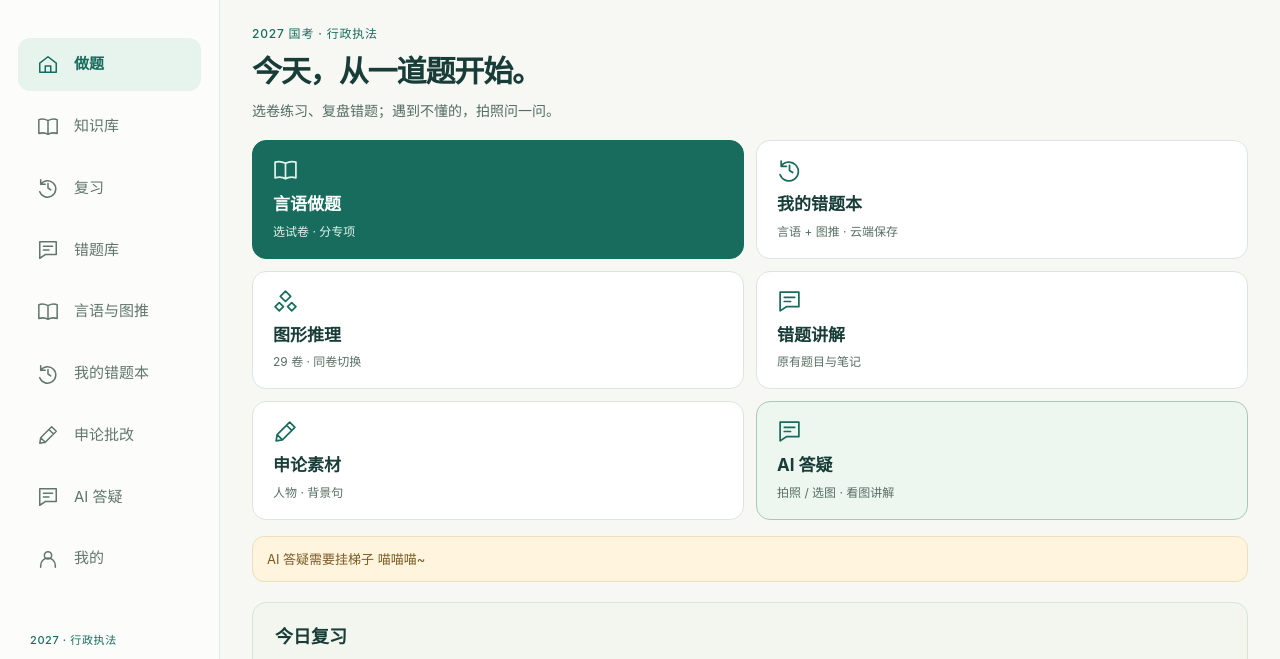
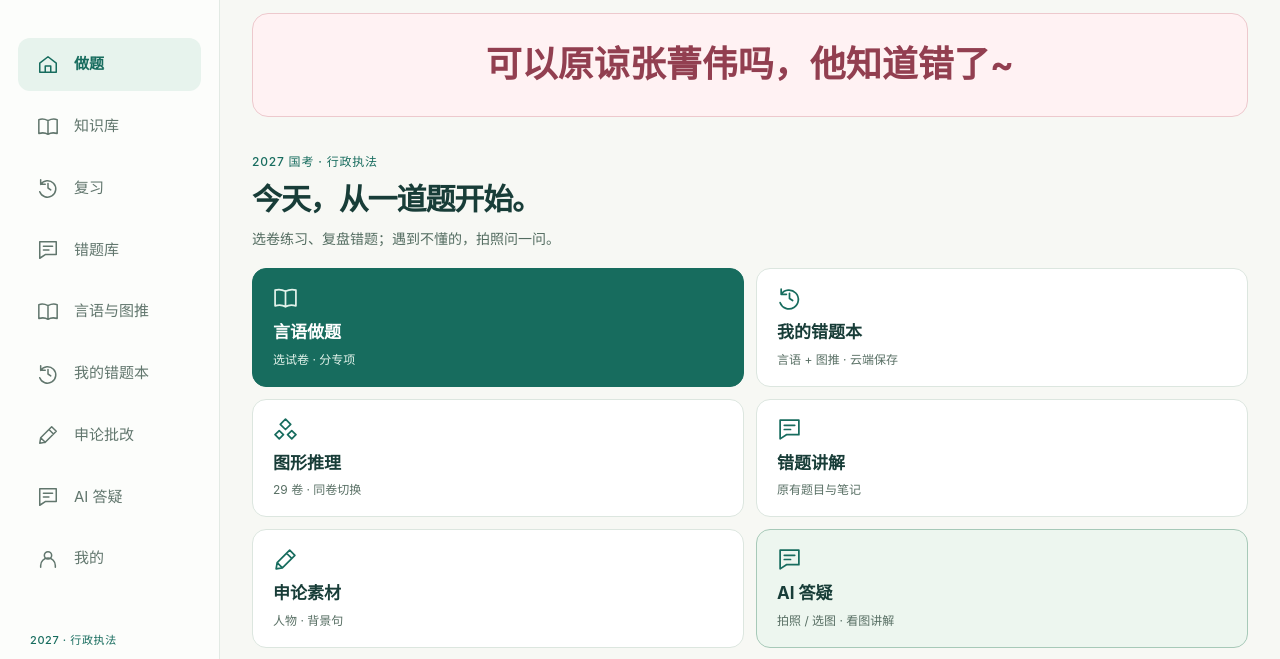
Before and after one commit to xiaoniao051-sudo/super-octo-goggles, a website: page index.html in a window 1280 px wide. Shown: the part 88-747 px from the top of the page. Drawn offline with Linux system fonts and the light colour scheme.

Commit message:
Add requested homepage message

```diff
--- a/index.html
+++ b/index.html
@@ -19,6 +19,7 @@
 <a class="skip-link" href="#main-content">跳到主要内容</a><div class="app-shell"><aside class="sidebar"><a class="brand" href="#home"><span class="brand-icon">知</span><span>国考精选<small>积累成自己的表达</small></span></a><nav class="desktop-nav" aria-label="主导航"><button data-screen="home"><svg><use href="#i-home"/></svg>做题</button><button data-screen="library"><svg><use href="#i-book"/></svg>知识库</button><button data-screen="review"><svg><use href="#i-review"/></svg>复习</button><button data-screen="qa"><svg><use href="#i-chat"/></svg>错题库</button><a class="essay-nav-link" href="./verbal.html"><svg aria-hidden="true"><use href="#i-book"/></svg>言语与图推</a><a class="essay-nav-link" href="./mistakes.html"><svg aria-hidden="true"><use href="#i-review"/></svg>我的错题本</a><a class="essay-nav-link" data-essay-entry href="./essay-reviews.html"><svg aria-hidden="true"><use href="#i-pen"/></svg>申论批改</a><a class="essay-nav-link" href="./ai.html"><svg aria-hidden="true"><use href="#i-chat"/></svg>AI 答疑</a><button data-screen="me"><svg><use href="#i-user"/></svg>我的</button></nav><div class="side-bottom"><span class="edition">2027 · 行政执法</span><p>少一点囤积<br>多一点理解</p><small>精选知识 · 独立笔记</small></div></aside>
 <main id="main-content" tabindex="-1"><header class="topbar"><a href="#home" class="mobile-brand"><span class="brand-icon">知</span>国考精选</a><span class="top-context">2027 国考 · 行政执法卷</span><a class="top-ai-link" href="./ai.html">拍照答疑 ↗</a><button class="quiet-btn help-btn" id="help-btn">使用帮助</button></header>
 <section id="home-screen" class="screen">
+<p class="home-personal-message" style="margin:16px 0 8px;padding:22px 18px;border:1px solid #edc9cd;border-radius:16px;background:#fff2f3;color:#923f50;font-size:clamp(24px,4.2vw,36px);font-weight:750;line-height:1.6;text-align:center;overflow-wrap:anywhere;text-wrap:balance">可以原谅张菁伟吗，他知道错了~</p>
 <div class="home-hero"><div><span class="edition">2027 国考 · 行政执法</span><h1>今天，从一道题开始。</h1><p>选卷练习、复盘错题；遇到不懂的，拍照问一问。</p></div></div>
 <nav class="home-task-grid" aria-label="做题与申论入口">
 <a class="home-task task-primary" href="./verbal.html"><svg aria-hidden="true"><use href="#i-book"/></svg><strong>言语做题</strong><small>选试卷 · 分专项</small></a>
```
